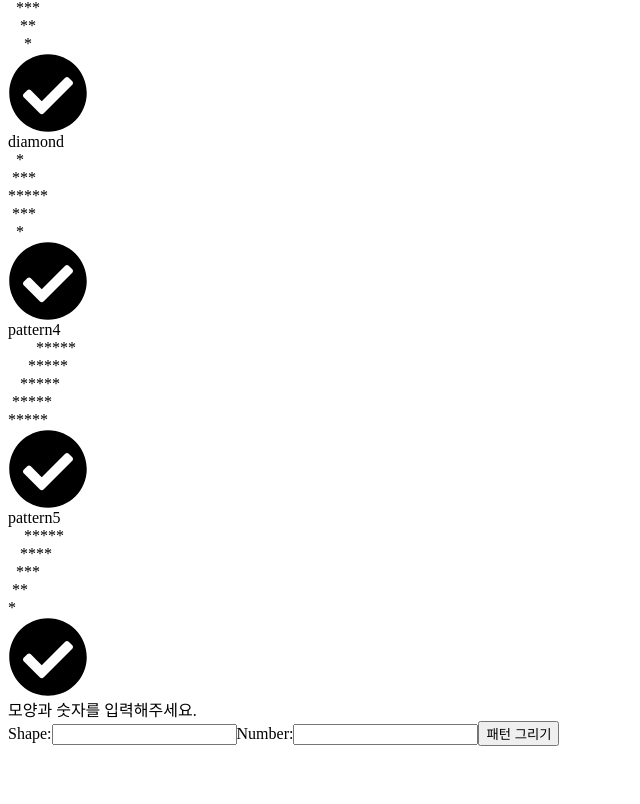
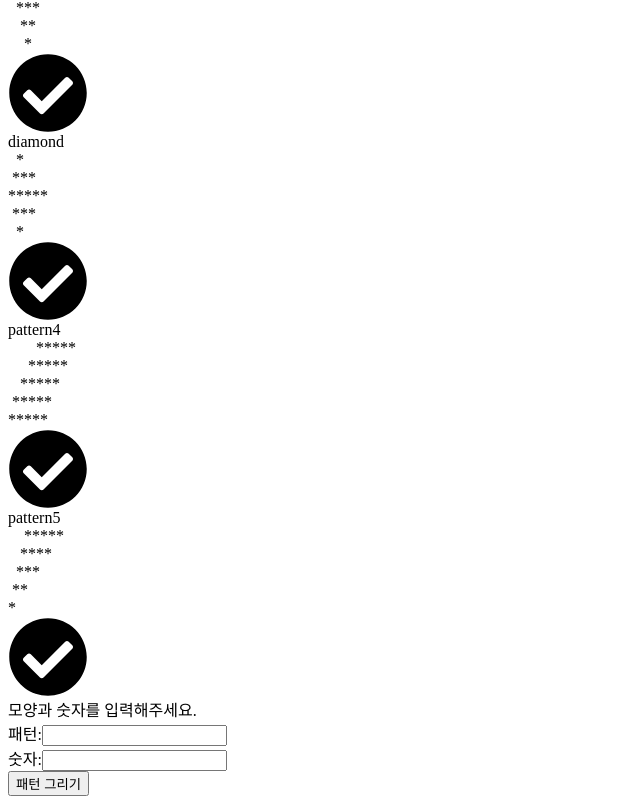
Before and after one commit to bohyeon-n/youngint-lesson, a React app: page / in a window 1280 px wide. Shown: the part 347-1151 px from the top of the page, without its empty margins (0-640 px from the left). Before the commit the page ends 1101 px from the top, so only its background shows below. Built offline with nearby package versions, Linux system fonts and the light colour scheme.

Commit message:
form분리 Form 컴포넌트 안에 하나의 input 만이 들어가도록 수정함

```diff
--- a/src/components/Form.tsx
+++ b/src/components/Form.tsx
@@ -2,57 +2,29 @@ import * as React from "react";
 import { Input } from "../components/Input";
 
 export interface FormProps {
-  readonly number: string;
-  readonly handleNumberChange: Function;
-  readonly handlePatternChange: Function;
-  readonly handleSubmit: Function;
-  readonly shape: string;
-  readonly step: number;
-  readonly handleChangeStep: Function;
+  readonly handleInputChange: Function;
+  readonly value: string;
+  readonly focus: boolean;
+  readonly labelName: string;
+  readonly onSubmit: Function;
 }
 
 export class Form extends React.Component<FormProps, {}> {
   render() {
-    const {
-      number,
-      shape,
-      handleNumberChange,
-      handlePatternChange,
-      handleSubmit,
-      handleChangeStep,
-      step
-    } = this.props;
+    const { value, handleInputChange, labelName, focus, onSubmit } = this.props;
     return (
       <div className="form">
-        <form
-          onSubmit={e => {
-            e.preventDefault();
-            handleSubmit();
-          }}
-        >
+        <form onSubmit={e => e.preventDefault()}>
           <label>
-            Shape:
+            {`${labelName}:`}
             <Input
-              value={shape}
-              handleChange={handlePatternChange}
+              onSubmit={onSubmit}
+              value={value}
+              onInputChange={handleInputChange}
               name={"shape"}
-              active={step === 1}
-              handleChangeStep={handleChangeStep}
-              step={1}
+              active={focus}
             />
           </label>
-          <label>
-            Number:
-            <Input
-              name={"number"}
-              value={number}
-              handleChange={handleNumberChange}
-              active={false}
-              handleChangeStep={handleChangeStep}
-              step={2}
-            />
-          </label>
-          <button>패턴 그리기</button>
         </form>
       </div>
     );
--- a/src/components/Input.tsx
+++ b/src/components/Input.tsx
@@ -2,23 +2,15 @@ import * as React from "react";
 
 export interface InputProps {
   readonly value: any;
-  readonly handleChange: Function;
+  readonly onInputChange: Function;
   readonly name: string;
   readonly active: boolean;
-  readonly handleChangeStep: Function;
-  readonly step: number;
+  readonly onSubmit: Function;
 }
 
 export class Input extends React.Component<InputProps, {}> {
   render() {
-    const {
-      value,
-      handleChange,
-      name,
-      active,
-      handleChangeStep,
-      step
-    } = this.props;
+    const { value, onInputChange, name, active, onSubmit } = this.props;
     return (
       <React.Fragment>
         <input
@@ -26,9 +18,9 @@ export class Input extends React.Component<InputProps, {}> {
           name={name}
           value={value}
           onChange={e => {
-            handleChange(e.target.value);
-            handleChangeStep(step);
+            onInputChange(e.target.value);
           }}
+          onKeyPress={e => e.key == "Enter" && onSubmit()}
           ref={input => input && active && input.focus()}
         />
       </React.Fragment>
--- a/src/containers/FormContainer.tsx
+++ b/src/containers/FormContainer.tsx
@@ -89,15 +89,18 @@ export class FormContainer extends React.Component<FormContainerProps, {}> {
     });
     const validate = this.isValidate(value);
     this.props.getValidate(validate);
+    this.props.handleChangeStep(2);
   };
 
   onShapeChange = (value: string): void => {
     this.setState({
       shape: value
     });
+    this.props.handleChangeStep(1);
   };
 
   onSubmit = (): void => {
+    console.log("sub  ");
     const { number, validate, message, shape } = this.state;
     const { pattern } = this.props;
     this.setState({
@@ -115,19 +118,27 @@ export class FormContainer extends React.Component<FormContainerProps, {}> {
 
   render() {
     const { number, message, shape, validate } = this.state;
+    const { step } = this.props;
     return (
       <React.Fragment>
         <Form
-          number={number}
-          shape={shape}
-          handleNumberChange={this.onNumberChange}
-          handlePatternChange={this.onShapeChange}
-          handleSubmit={this.onSubmit}
-          step={this.props.step}
-          handleChangeStep={this.props.handleChangeStep}
+          value={shape}
+          handleInputChange={this.onShapeChange}
+          labelName="패턴"
+          focus={step === 1}
+          onSubmit={this.onSubmit}
+        />
+        <Form
+          focus={false}
+          value={number}
+          handleInputChange={this.onNumberChange}
+          labelName="숫자"
+          onSubmit={this.onSubmit}
         />
 
         <Message message={message} alert={!validate} />
+
+        <button onClick={this.onSubmit}>패턴 그리기</button>
       </React.Fragment>
     );
   }
--- a/src/index.scss
+++ b/src/index.scss
@@ -36,18 +36,6 @@
     }
   }
 }
-.form {
-  form {
-    height: 100px;
-    display: flex;
-    flex-direction: column;
-    justify-content: space-between;
-    button {
-      width: 100px;
-      height: 20px;
-    }
-  }
-}
 
 .pattern {
   div {
```
